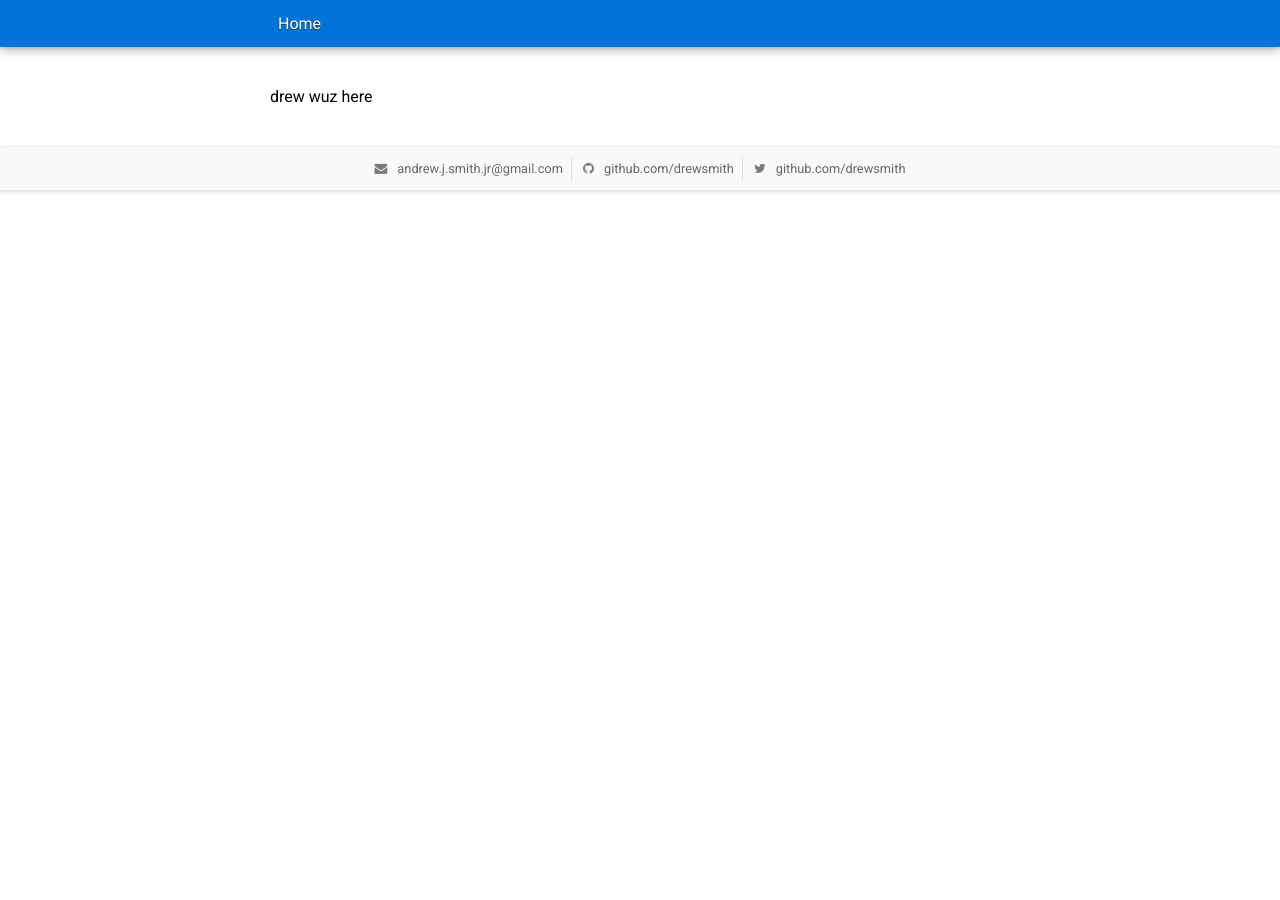
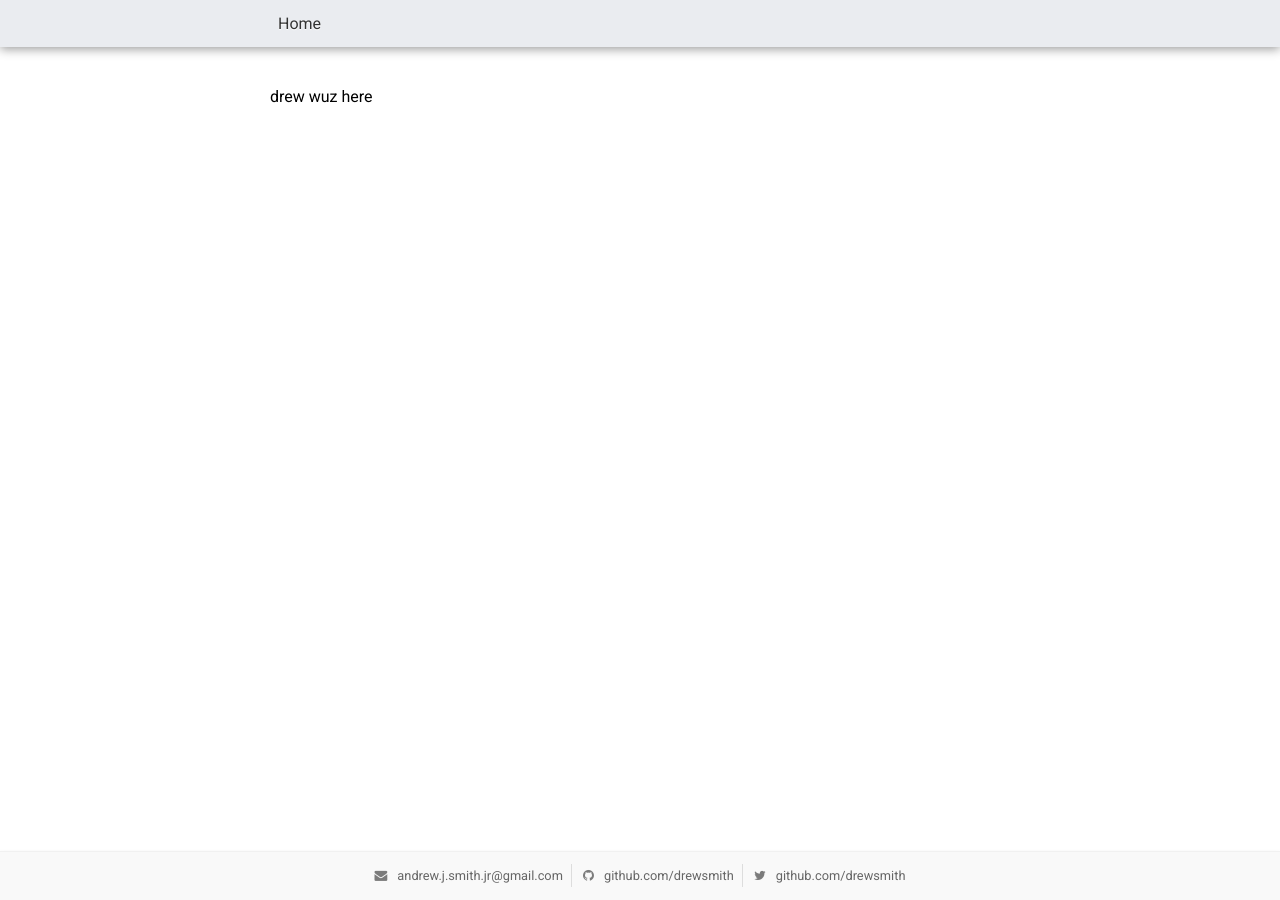
Before and after one commit to drewsmith/drewsmith.github.io, a Jekyll site: the page built from index.html, in a window 1280 px wide. Built offline with Jekyll 4.4.1, drawn with Linux system fonts in a browser that asks for light colours.

Commit message:
CSS changes

```diff
--- a/css/app.css
+++ b/css/app.css
@@ -6,15 +6,15 @@ body {
     margin: 0px;
 }
 nav {
-    background: #0074D9;
+    background: #eaecf0;
     padding: 14px;
     box-shadow: 0 2px 10px #999999;
     margin-bottom:20px;
 }
 nav a {
-    text-shadow: 0 1px 1px #333333;
+    text-shadow: 0 1px 1px #ffffff;
     font-weight: 300;
-    color: #FFFFFF;
+    color: #333333;
 }
 nav ul, footer ul {
     padding: 0;
@@ -50,8 +50,13 @@ footer {
     text-align: center;
     background: #F9F9F9;
     border-top:1px solid #F1F1F1;
-    margin-top: 20px;
     box-shadow: 0 2px 4px #dddddd;
+    position: absolute;
+    left: 0;
+    bottom: 0;
+    right: 0;
+    height: 20px;
+    line-height: 20px;
 }
 footer a {
     color: #666666;
```
